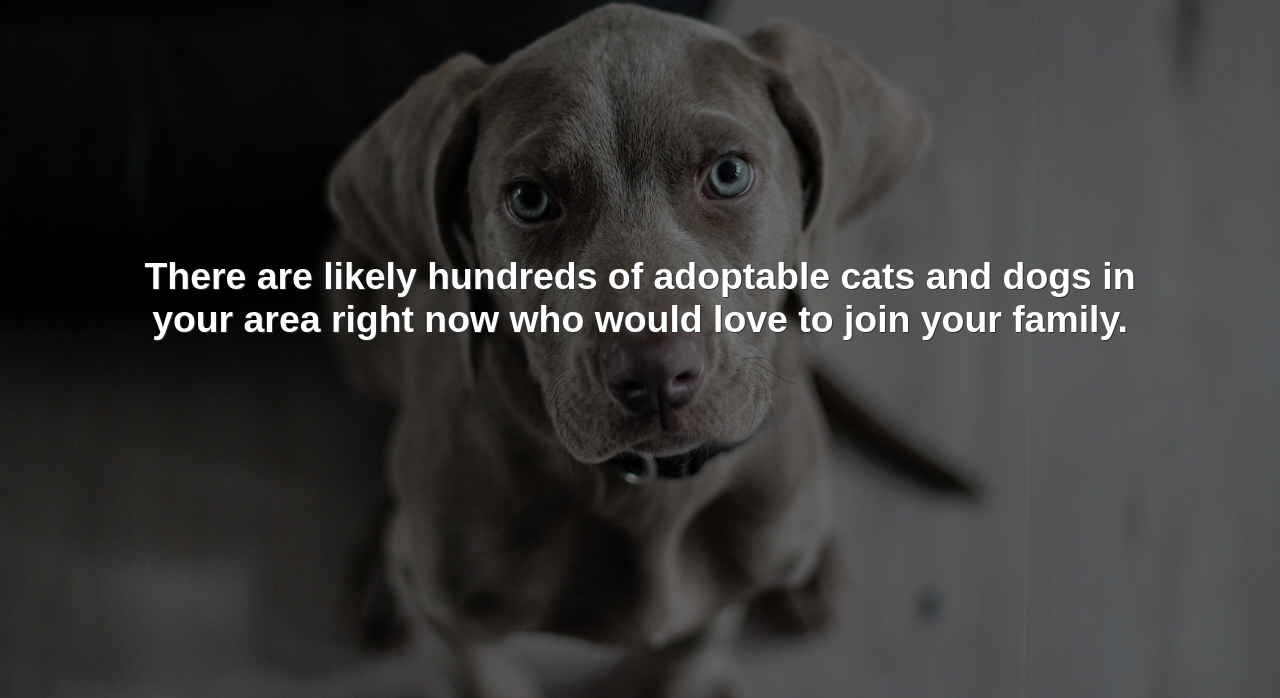
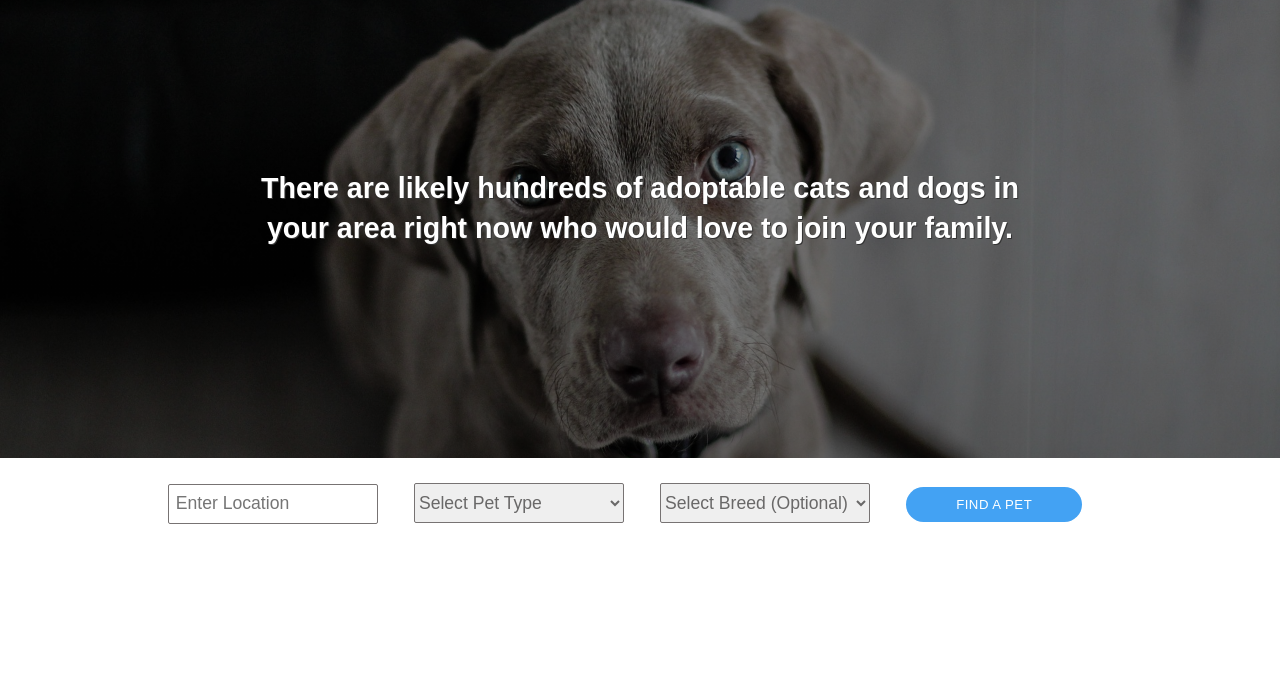
Before and after one commit to ronb1982/design-projects, a plain HTML site: page dyr/index.html in a window 1280 px wide. Shown: the part 102-800 px from the top of the page. Drawn offline with Linux system fonts and the light colour scheme; a web font is replaced by a local one.

Commit message:
More CSS

```diff
--- a/dyr/index.html
+++ b/dyr/index.html
@@ -44,7 +44,31 @@
                 <h1>There are likely hundreds of adoptable cats and dogs in your area right now who would love to join your family.</h1>
             </div>
         </header>
-        <section>
+        <section class="section-search">
+            <form method="post" action="#">
+                <div class="search-field">
+                    <input type="text" placeholder="Enter Location">
+                </div>
+                <div class="search-field">
+                    <select name="pet-type">
+                        <option value="" selected disabled hidden>Select Pet Type</option>
+                        <option value="dogs">Dogs</option>
+                        <option value="cats">Cats</option>
+                        <option value="other">Other</option>
+                    </select>
+                </div>
+                <div class="search-field">
+                    <select name="breed">
+                        <option value="" selected disabled hidden>Select Breed (Optional)</option>
+                        <option value="dogs">Dogs</option>
+                        <option value="cats">Cats</option>
+                        <option value="other">Other</option>
+                    </select>
+                </div>
+                <div class="search-field">
+                    <a class="btn btn-primary" href="#">Find a pet</a>
+                </div>
+            </form>
         </section>
     </body>
 </html>
--- a/dyr/resources/css/style.css
+++ b/dyr/resources/css/style.css
@@ -1,6 +1,7 @@
 /*
 Main text color: #2c2c2c;
 header color: #2c2c2c;
+btn-primary color: #43a2f3;
 */
 
 /* ---------------------------------------------- */
@@ -20,16 +21,26 @@ body {
     font-family: 'Avenir', Arial, sans-serif;
     font-size: 22px;
     font-weight: normal;
+    text-rendering: optimizeLegibility;
+}
+
+.clearfix { zoom: 1 }
+
+.clearfix:after {
+    content: '';
+    clear: both;
+    display: block;
+    visibility: hidden;
 }
 
 /* ---------------------------------------------- */
 /* HEADER */
 /* ---------------------------------------------- */
 header {
-    background-image: linear-gradient(rgba(0, 0, 0, 0.5), rgba(0, 0, 0, 0.5)), url(/resources/css/img/dogbanner.jpg);
+    background-image: linear-gradient(rgba(0, 0, 0, 0.4), rgba(0, 0, 0, 0.5)), url(/resources/css/img/dogbanner.jpg);
     background-size: cover;
-    background-position: center top;
-    height: 100vh;
+    background-position: center 5%;
+    height: 70vh;
     width: 100%;
 }
 
@@ -37,8 +48,8 @@ header {
     color: #fff;
     text-decoration: none;
     float: left;
-    margin: 15px 0 15px 60px;
-    font-size: 300%;
+    margin: 15px 0 0 60px;
+    font-size: 250%;
     letter-spacing: 2px;
 }
 
@@ -47,7 +58,7 @@ header {
 /* ---------------------------------------------- */
 nav {
     background-color: #2c2c2c;
-    height: 95px;
+    height: 90px;
 }
 .main-nav {
     list-style: none;
@@ -64,18 +75,85 @@ nav {
 .main-nav li a {
     text-decoration: none;
     color: #fff;
-    padding-right: 30px;
+    padding-right: 45px;
 }
 
 /* BANNER */
 .banner-text {
     position: absolute;
     color: #fff;
-    top: 50%;
+    top: 37%;
     left: 50%;
-    transform: translate(-50%, -50%);
-    width: 80%;
-    font-size: 85%;
+    transform: translate(-50%, -38%);
+    width: 60%;
+    font-size: 65%;
     text-align: center;
     text-shadow: 1px 1px #343434;
 }
+
+.banner-text h1 {
+    line-height: 140%;
+}
+
+/* ---------------------------------------------- */
+/* REUSABLE ELEMENTS */
+/* ---------------------------------------------- */
+
+/* Fields */
+input, select {
+    border-radius: 2px;
+    border: 1px solid #777373;
+    height: 40px;
+    width: 210px;
+}
+
+::-webkit-input-placeholder {
+  padding-left: 7px;
+}
+
+::-moz-placeholder { /* Firefox 19+ */
+  padding-left: 7px;
+}
+:-ms-input-placeholder { /* IE 10+ */
+  padding-left: 7px;
+}
+:-moz-placeholder { /* Firefox 18- */
+  padding-left: 7px;
+}
+
+/* Buttons */
+.btn {
+    text-transform: uppercase;
+    color: #fff;
+    font-size: 60%;
+    text-decoration: none;
+    padding: 10px 50px;
+    border-radius: 100px;
+    letter-spacing: 0.5px;
+}
+
+.btn-primary {
+    background-color: #43a2f3;
+}
+
+/* ---------------------------------------------- */
+/* SEARCH FORM */
+/* ---------------------------------------------- */
+.section-search {
+    text-align: center;
+    width: 100%;
+}
+
+.search-field {
+    margin-top: 25px;
+    margin-right: 30px;
+    display: inline-block;
+}
+
+.search-field input, .search-field select {
+    font-size: 80%;
+}
+
+.search-field select:first-child {
+    color: rgba(95, 94, 94, 0.93);
+}
```
Also changed, not shown: 2 other files.
